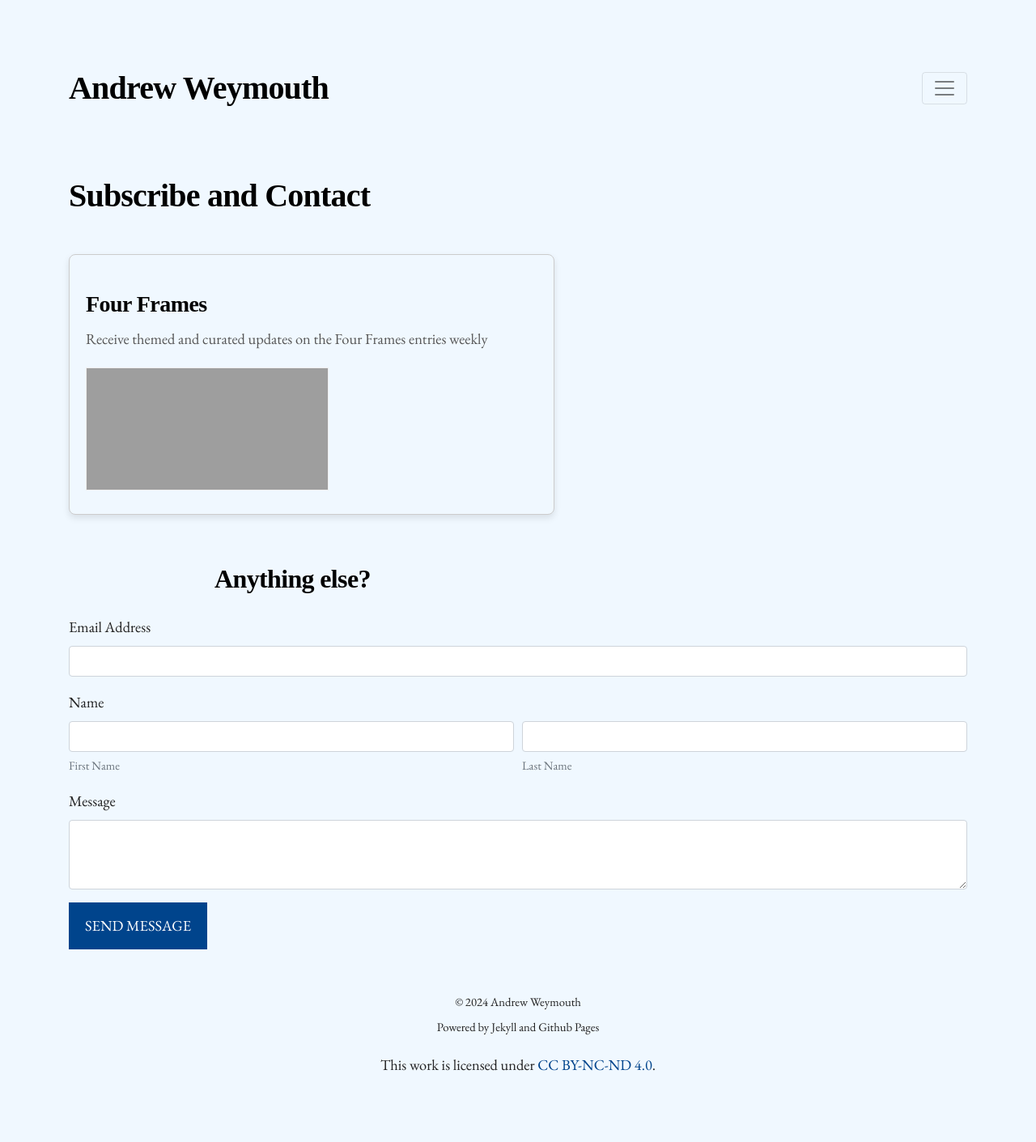
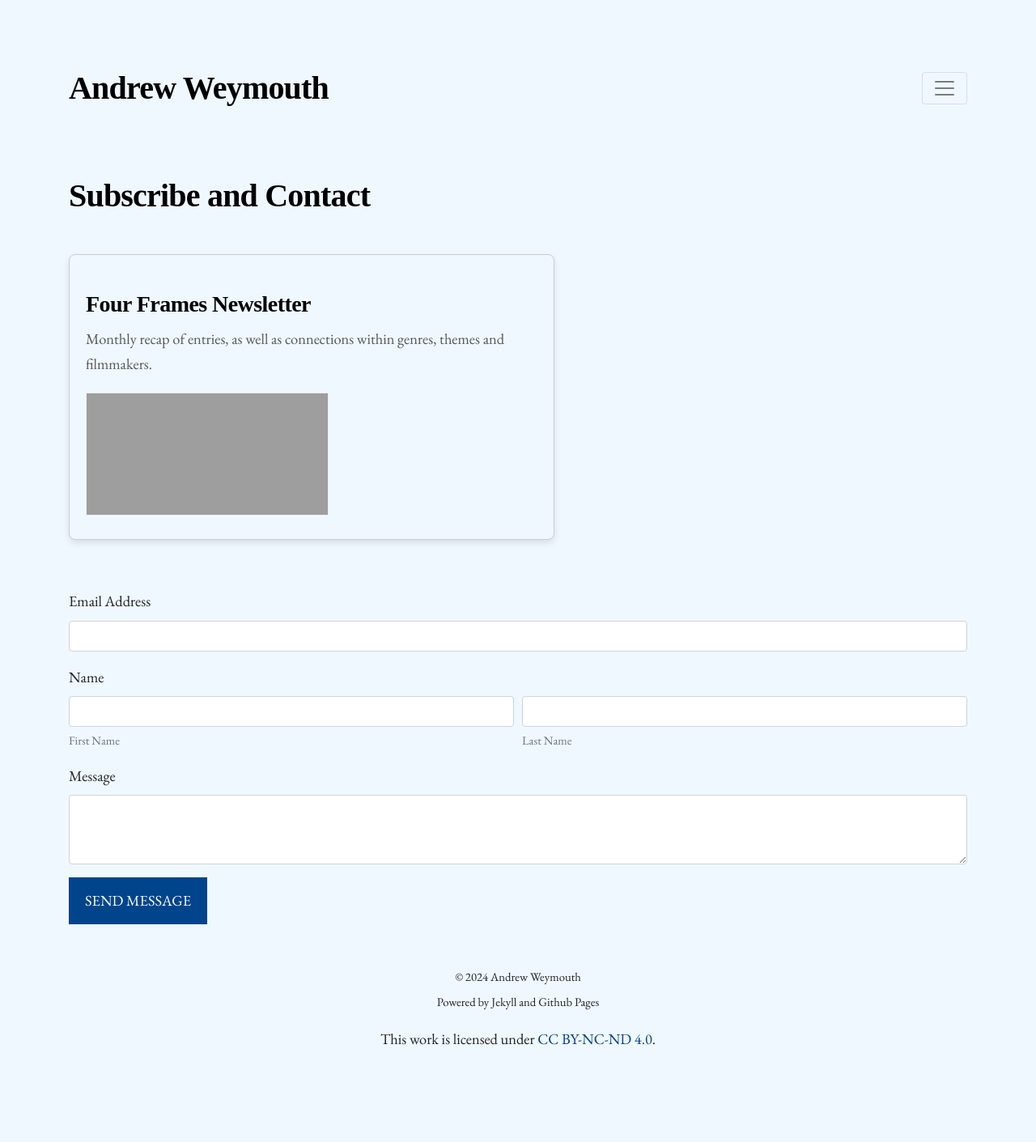
Before and after one commit to aweymo/base, a Jekyll site: the page built from contact.md, in a window 1280 px wide. Shown: the whole page at 81% size. Built offline with Jekyll 4.4.1, drawn with Linux system fonts in a browser that asks for light colours; nearby versions of some CDN libraries; some web fonts are replaced; after the commit the page ends 1380 px from its top, so only the background shows below that; grey boxes are pictures that could not be loaded.

Commit message:
contact rewording

```diff
--- a/contact.md
+++ b/contact.md
@@ -1,17 +1,15 @@
 ---
 layout: page
 title: Subscribe and Contact
-description: Want to say hello? Send me a note!
+description:
 summary:
 permalink: /contact/
 ---
 
 <div class="subscription-section">
-    <h2>Four Frames</h2>
-    <p>Receive themed and curated updates on the Four Frames entries weekly</p>
+    <h2>Four Frames Newsletter</h2>
+    <p>Monthly recap of entries, as well as connections within genres, themes and filmmakers.</p>
     <iframe src="https://aweymo.substack.com/embed" width="300" height="200" style="border:1px solid #EEE; background:white;" frameborder="0" scrolling="no"></iframe>
 </div>
 
-## Anything else?
-
 {% include form.html %}
```
